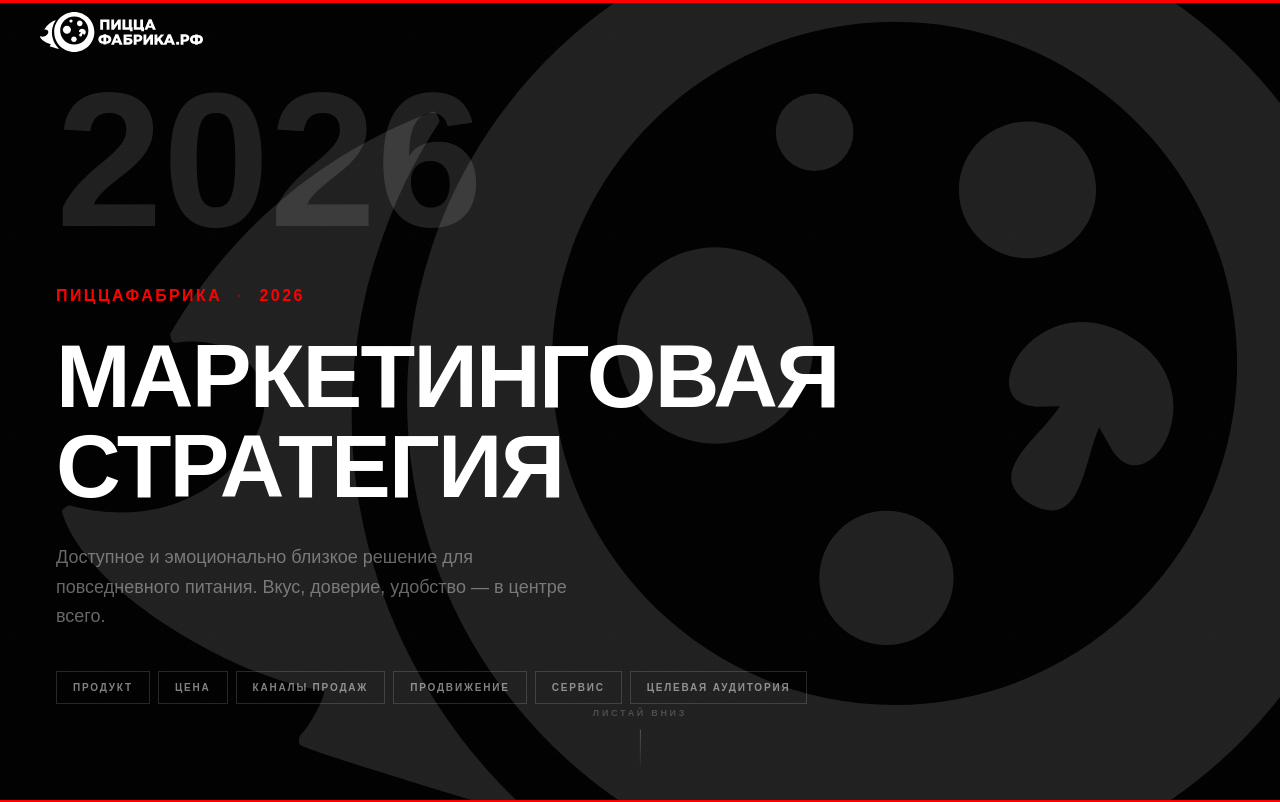
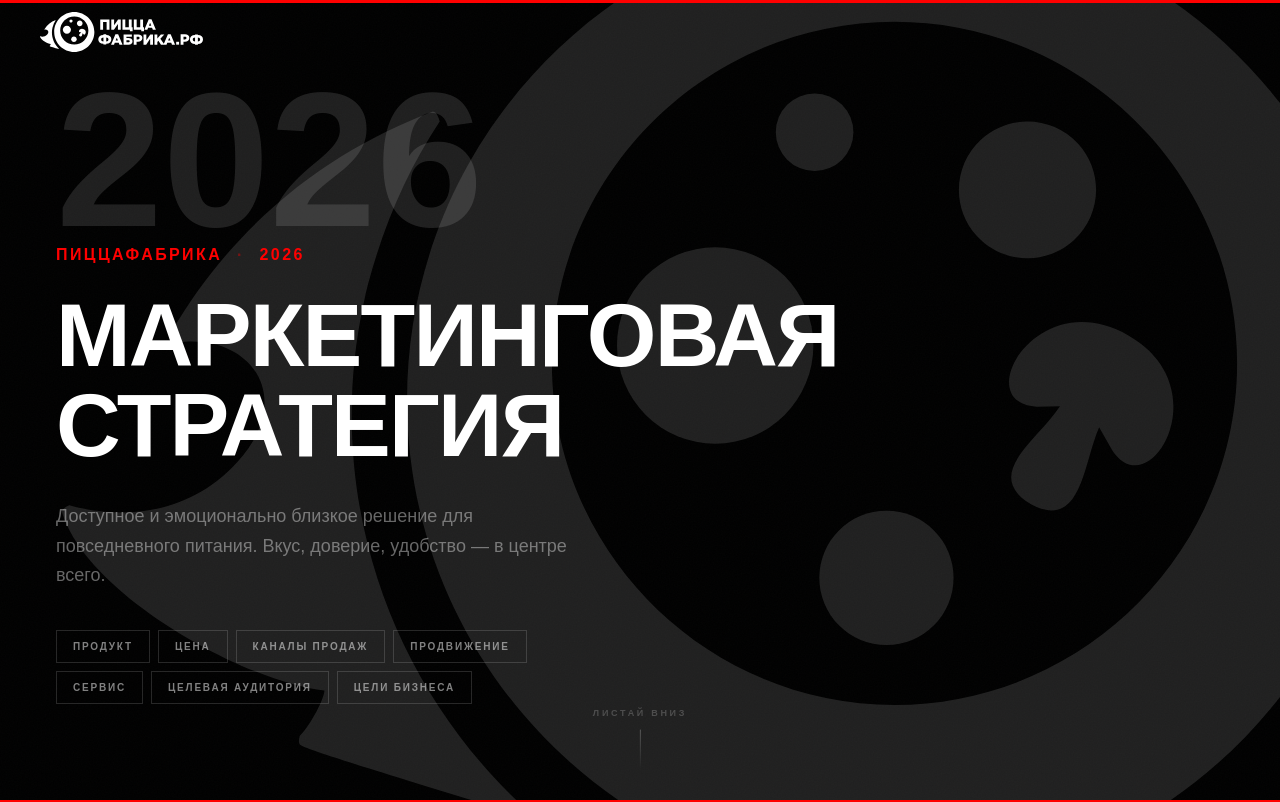
Before and after one commit to thehennz/pf-landing, a Next.js app: page / in a window 1280 px wide. Shown: the top 802 px of the page. Built offline with nearby package versions, Linux system fonts and the light colour scheme.

Commit message:
Update Hero chips to 2 rows, update Nav links

```diff
--- a/components/Hero.tsx
+++ b/components/Hero.tsx
@@ -99,28 +99,38 @@ export default function Hero() {
           initial={{ opacity: 0, y: 12 }}
           animate={{ opacity: 1, y: 0 }}
           transition={{ delay: 0.9, duration: 0.6 }}
-          className="flex flex-wrap gap-2"
+          className="flex flex-col gap-2"
         >
           {[
-            "Продукт",
-            "Цена",
-            "Каналы продаж",
-            "Продвижение",
-            "Сервис",
-            "Целевая аудитория",
-          ].map((label, i) => (
-            <motion.span
+            [
+              { label: "Продукт",       href: "#product"  },
+              { label: "Цена",          href: "#price"    },
+              { label: "Каналы продаж", href: "#channels" },
+              { label: "Продвижение",   href: "#promo"    },
+            ],
+            [
+              { label: "Сервис",            href: "#service"  },
+              { label: "Целевая аудитория", href: "#audience" },
+              { label: "Цели бизнеса",      href: "#focus"    },
+            ],
+          ].map((row, ri) => (
+            <div key={ri} className="flex gap-2">
+              {row.map(({ label, href }, i) => (
+                <motion.a
                   key={label}
+                  href={href}
                   initial={{ opacity: 0, y: 8 }}
                   animate={{ opacity: 1, y: 0 }}
-              transition={{ delay: 1.0 + i * 0.07 }}
-              className="cursor-default border border-white/15 text-white/50
+                  transition={{ delay: 1.0 + (ri * 4 + i) * 0.07 }}
+                  className="border border-white/15 text-white/50
                              px-4 py-2 text-[10px] font-bold tracking-[0.18em] uppercase
                              hover:border-white/35 hover:text-white/80
-                         transition-colors duration-300"
+                             transition-colors duration-300 cursor-pointer"
                 >
                   {label}
-            </motion.span>
+                </motion.a>
+              ))}
+            </div>
           ))}
         </motion.div>
       </motion.div>
--- a/components/Price.tsx
+++ b/components/Price.tsx
@@ -214,7 +214,7 @@ function PsychologyBlock() {
         <SectionLabel
           dark
           label="Ценообразование"
-          title={<><Accent>Психология</Accent> цены. Скидки и акции.</>}
+          title={<><Accent>Психология</Accent> цены. Скидки и акции</>}
           lead="Как мы формируем восприятие цены и превращаем скидки в инструмент роста."
         />
       </div>
```
Also changed, not shown: 1 other file (tests, documents, lock files or other folders). Lines whose indentation alone changed are shown as unchanged.
